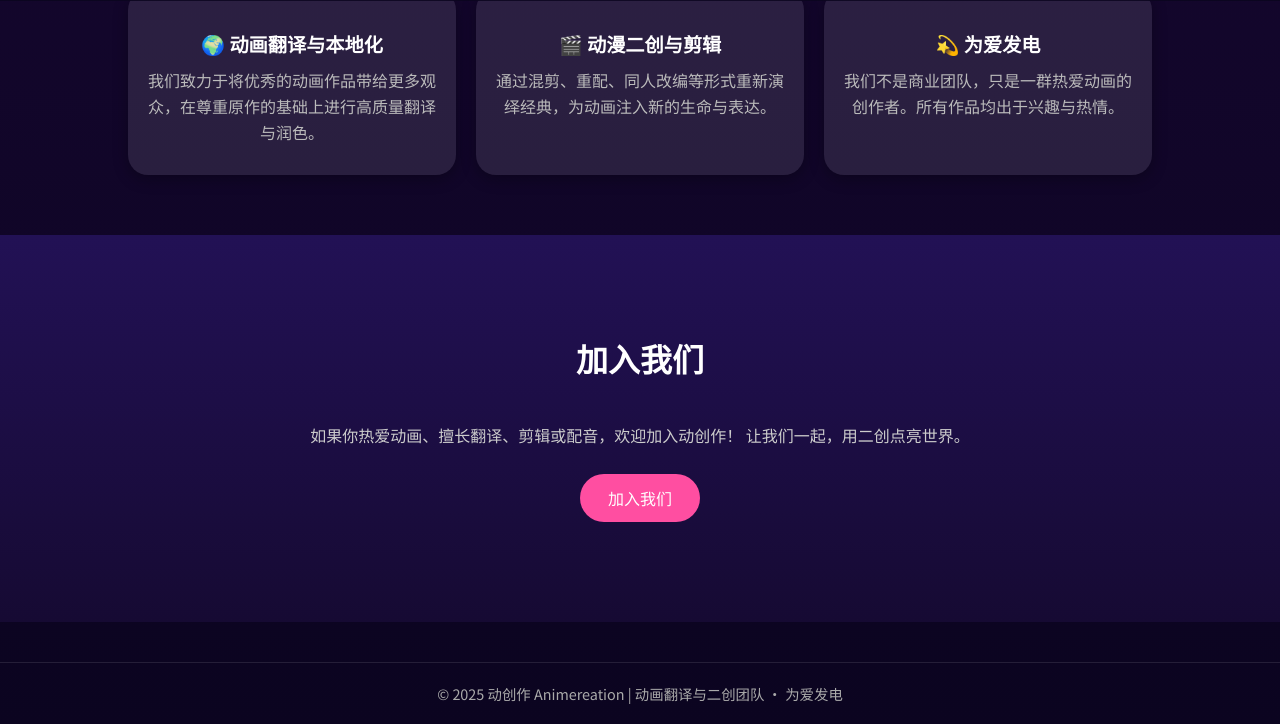
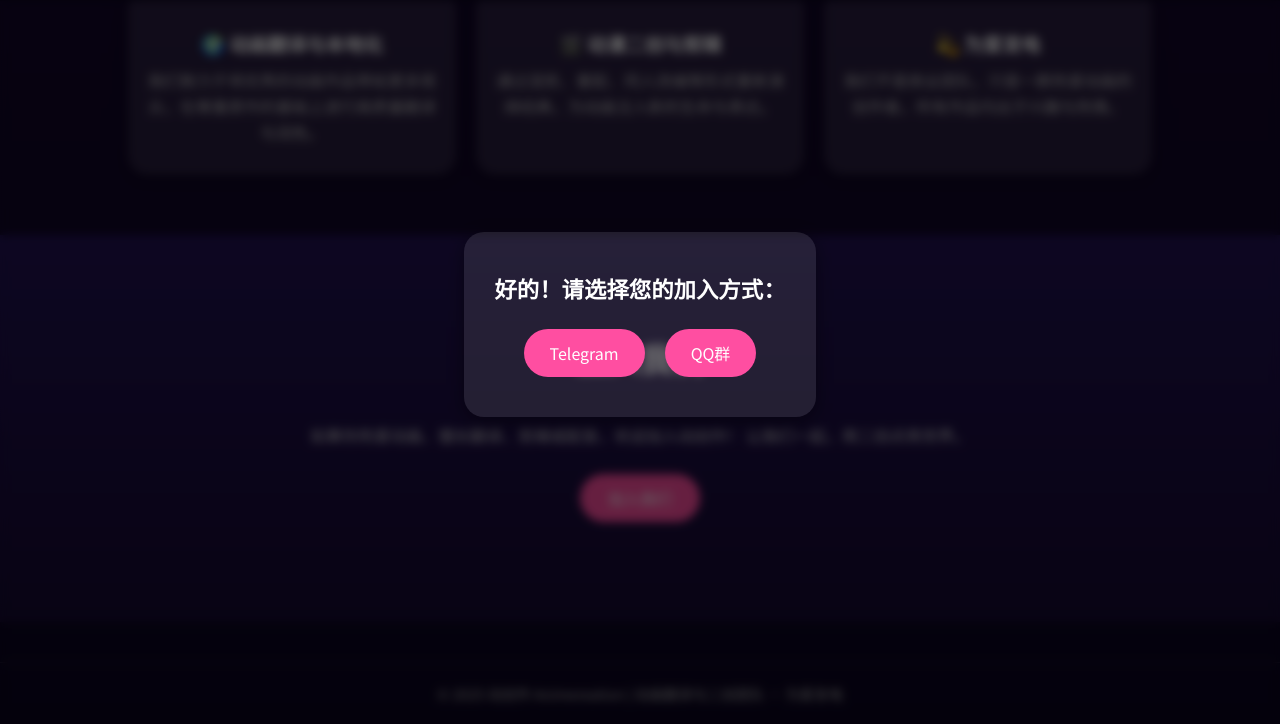
Before and after one commit to Animereation/animereation.github.io, a plain HTML site: page index.html in a window 1280 px wide. Both pictures are taken after a click on the button "加入我们". Shown: the part 659-1383 px from the top of the page. Drawn offline with Linux system fonts and the light colour scheme.

Commit message:
Update index.html

```diff
--- a/index.html
+++ b/index.html
@@ -29,6 +29,45 @@
 
     .join { background: linear-gradient(to bottom, #221155, #160a33); padding: 100px 10%; }
     footer { text-align: center; padding: 20px; font-size: 0.9rem; color: #aaa; border-top: 1px solid rgba(255,255,255,0.1); margin-top: 40px; }
+
+    /* 弹窗样式 */
+    .modal-bg {
+      display: none;
+      position: fixed;
+      top: 0; left: 0;
+      width: 100%; height: 100%;
+      background: rgba(0,0,0,0.6);
+      backdrop-filter: blur(5px);
+      justify-content: center;
+      align-items: center;
+      z-index: 1000;
+    }
+    .modal {
+      background: rgba(255,255,255,0.1);
+      border-radius: 20px;
+      padding: 40px 30px;
+      text-align: center;
+      box-shadow: 0 4px 20px rgba(0,0,0,0.4);
+      animation: fadeIn 0.3s ease;
+    }
+    .modal h4 { font-size: 1.4rem; margin-bottom: 25px; }
+    .modal-buttons {
+      display: flex;
+      justify-content: center;
+      gap: 20px;
+    }
+    .modal-buttons button {
+      background: #ff4ea1;
+      border: none;
+      color: #fff;
+      padding: 12px 26px;
+      border-radius: 999px;
+      cursor: pointer;
+      font-size: 1rem;
+      transition: background 0.3s;
+    }
+    .modal-buttons button:hover { background: #ff72b5; }
+    @keyframes fadeIn { from {opacity:0; transform:scale(0.9);} to {opacity:1; transform:scale(1);} }
   </style>
 </head>
 <body>
@@ -79,20 +118,40 @@
     © 2025 动创作 Animereation | 动画翻译与二创团队 · 为爱发电
   </footer>
 
+  <!-- 自定义弹窗 -->
+  <div class="modal-bg" id="joinModal">
+    <div class="modal">
+      <h4>好的！请选择您的加入方式：</h4>
+      <div class="modal-buttons">
+        <button id="tgBtn">Telegram</button>
+        <button id="qqBtn">QQ群</button>
+      </div>
+    </div>
+  </div>
+
   <script>
-    document.getElementById('joinBtn').addEventListener('click', () => {
-      const tgUrl = 'https://t.me/Animereation';
-      const qqUrl = 'https://qm.qq.com/q/JDyTob9xm4';
+    const modalBg = document.getElementById('joinModal');
+    const joinBtn = document.getElementById('joinBtn');
+    const tgBtn = document.getElementById('tgBtn');
+    const qqBtn = document.getElementById('qqBtn');
 
-      // 打开 Telegram 群
-      window.open(tgUrl, '_blank');
+    joinBtn.addEventListener('click', () => {
+      modalBg.style.display = 'flex';
+    });
 
-      // 如果 3 秒内用户没跳走（说明 Telegram 没打开），跳转 QQ 群
-      setTimeout(() => {
-        if (!document.hidden) {
-          window.open(qqUrl, '_blank');
-        }
-      }, 3000);
+    // 点击背景关闭弹窗
+    modalBg.addEventListener('click', e => {
+      if (e.target === modalBg) modalBg.style.display = 'none';
+    });
+
+    // 按钮跳转
+    tgBtn.addEventListener('click', () => {
+      window.open('https://t.me/Animereation', '_blank');
+      modalBg.style.display = 'none';
+    });
+    qqBtn.addEventListener('click', () => {
+      window.open('https://qm.qq.com/q/JDyTob9xm4', '_blank');
+      modalBg.style.display = 'none';
     });
   </script>
 </body>
```
